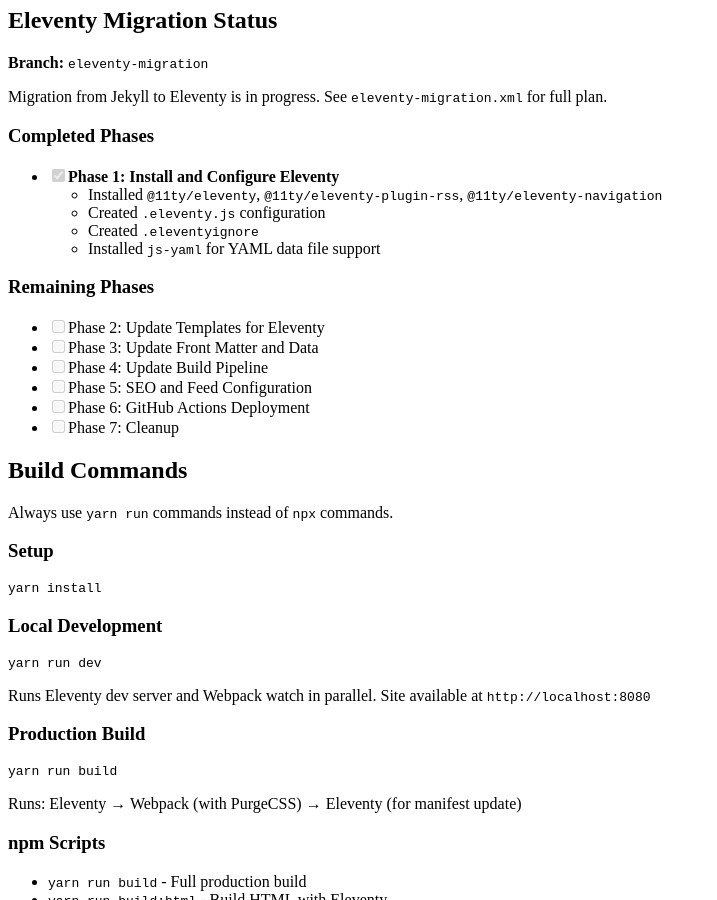
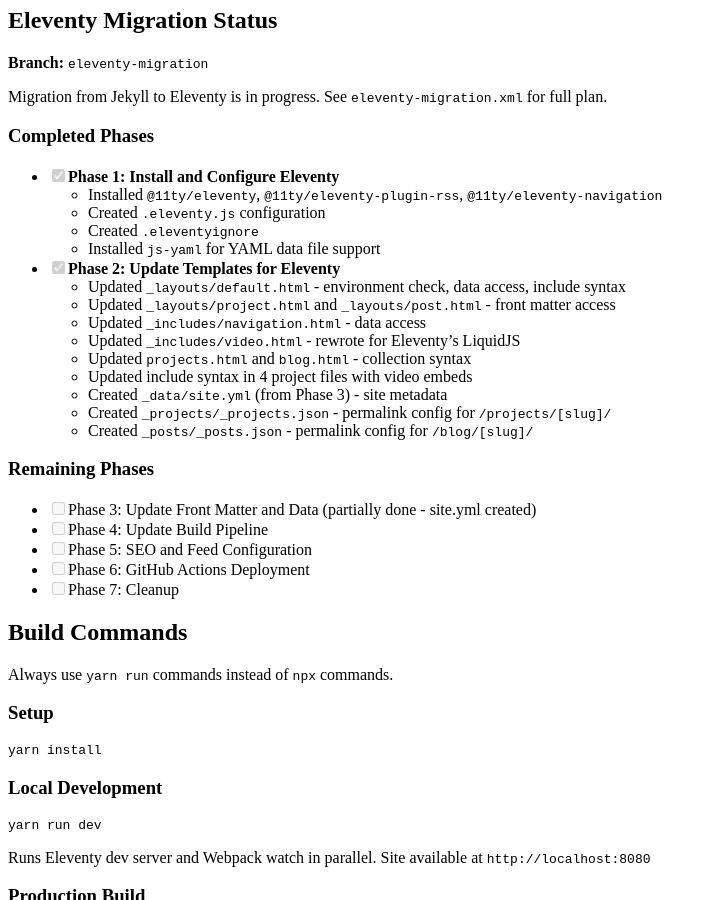
Before and after one commit to jareth/jareth.github.io, a Jekyll site: the page built from CLAUDE.md, in a window 1280 px wide and 900 px high, scrolled down 1267 px. Shown: the whole window, without its empty margins (0-717 px from the left). Built offline with Jekyll 4.4.1, drawn with Linux system fonts in a browser that asks for light colours; our own code applies the rules of GitHub Pages for plain Markdown files.

Commit message:
Eleventy-migration: phase 2 - update templates to eleventy format

```diff
--- a/CLAUDE.md
+++ b/CLAUDE.md
@@ -19,9 +19,19 @@
   - Created `.eleventyignore`
   - Installed `js-yaml` for YAML data file support
 
+- [x] **Phase 2: Update Templates for Eleventy**
+  - Updated `_layouts/default.html` - environment check, data access, include syntax
+  - Updated `_layouts/project.html` and `_layouts/post.html` - front matter access
+  - Updated `_includes/navigation.html` - data access
+  - Updated `_includes/video.html` - rewrote for Eleventy's LiquidJS
+  - Updated `projects.html` and `blog.html` - collection syntax
+  - Updated include syntax in 4 project files with video embeds
+  - Created `_data/site.yml` (from Phase 3) - site metadata
+  - Created `_projects/_projects.json` - permalink config for `/projects/[slug]/`
+  - Created `_posts/_posts.json` - permalink config for `/blog/[slug]/`
+
 ### Remaining Phases
-- [ ] Phase 2: Update Templates for Eleventy
-- [ ] Phase 3: Update Front Matter and Data
+- [ ] Phase 3: Update Front Matter and Data (partially done - site.yml created)
 - [ ] Phase 4: Update Build Pipeline
 - [ ] Phase 5: SEO and Feed Configuration
 - [ ] Phase 6: GitHub Actions Deployment
--- a/_layouts/default.html
+++ b/_layouts/default.html
@@ -28,4 +28,3 @@
         </section>
         <footer class="text-center bg-teal-300 p-4 shadow-lg">© 2020 Jareth van Bone. All project assets remain property of the original IP owner.</footer>
     </body>
-</html>
```
